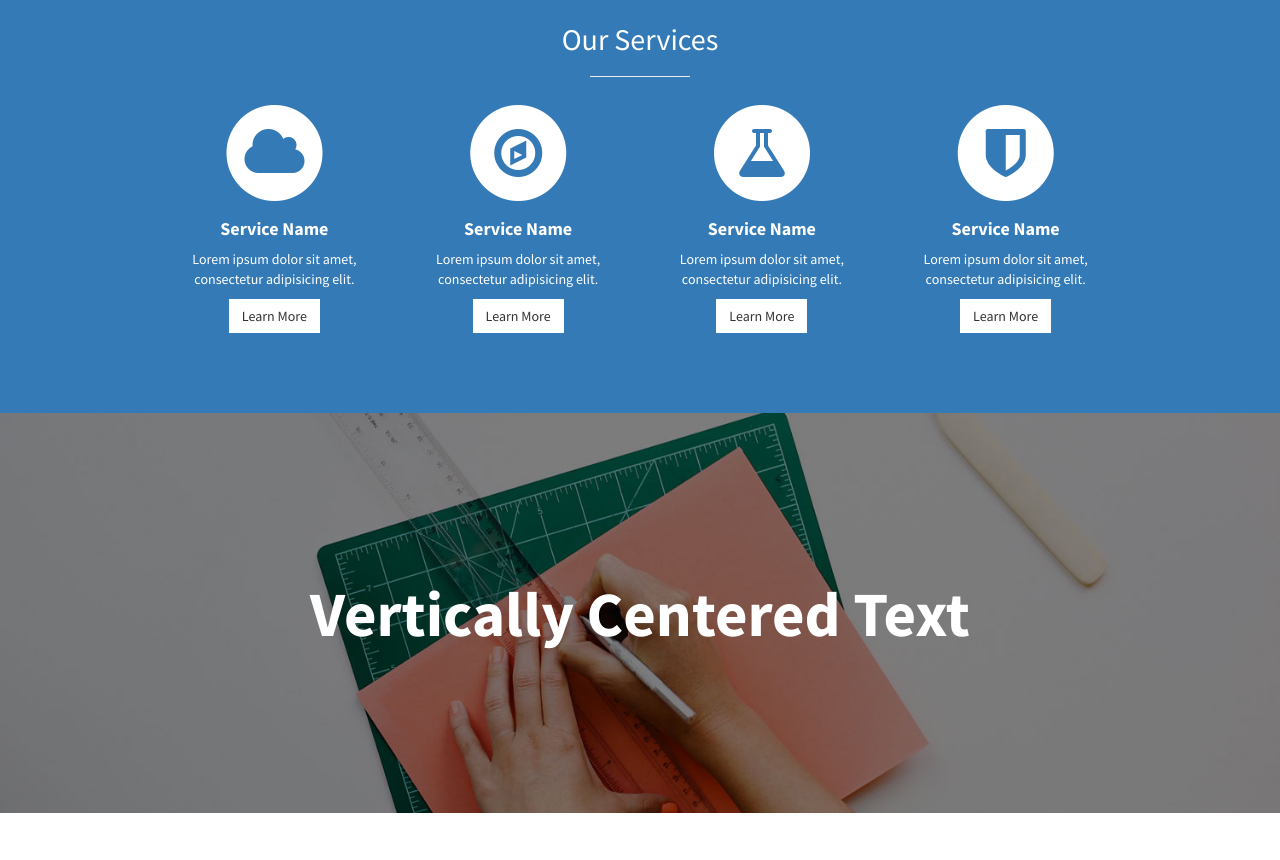
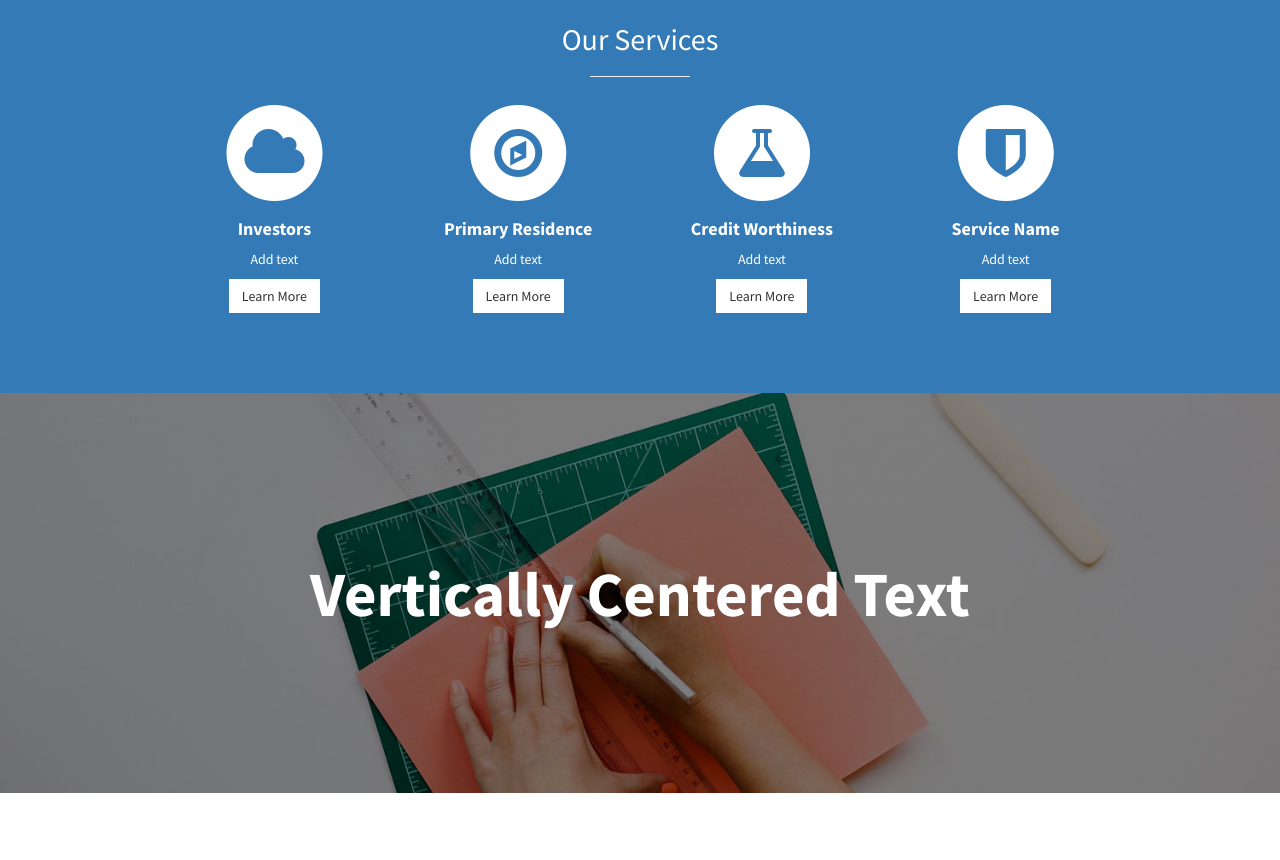
Before and after one commit to home-sliced/home-sliced.github.io, a plain HTML site: page index.html in a window 1280 px wide. Shown: the part 1059-1919 px from the top of the page. Drawn offline with Linux system fonts and the light colour scheme.

Commit message:
fixed names

```diff
--- a/index.html
+++ b/index.html
@@ -98,9 +98,9 @@
                                 <i class="fa fa-cloud fa-stack-1x text-primary"></i>
                             </span>
                                 <h4>
-                                    <strong>Service Name</strong>
+                                    <strong>Investors</strong>
                                 </h4>
-                                <p>Lorem ipsum dolor sit amet, consectetur adipisicing elit.</p>
+                                <p>Add text</p>
                                 <a href="#" class="btn btn-light">Learn More</a>
                             </div>
                         </div>
@@ -111,9 +111,9 @@
                                 <i class="fa fa-compass fa-stack-1x text-primary"></i>
                             </span>
                                 <h4>
-                                    <strong>Service Name</strong>
+                                    <strong>Primary Residence</strong>
                                 </h4>
-                                <p>Lorem ipsum dolor sit amet, consectetur adipisicing elit.</p>
+                                <p>Add text</p>
                                 <a href="#" class="btn btn-light">Learn More</a>
                             </div>
                         </div>
@@ -124,9 +124,9 @@
                                 <i class="fa fa-flask fa-stack-1x text-primary"></i>
                             </span>
                                 <h4>
-                                    <strong>Service Name</strong>
+                                    <strong>Credit Worthiness</strong>
                                 </h4>
-                                <p>Lorem ipsum dolor sit amet, consectetur adipisicing elit.</p>
+                                <p>Add text</p>
                                 <a href="#" class="btn btn-light">Learn More</a>
                             </div>
                         </div>
@@ -139,7 +139,7 @@
                                 <h4>
                                     <strong>Service Name</strong>
                                 </h4>
-                                <p>Lorem ipsum dolor sit amet, consectetur adipisicing elit.</p>
+                                <p>Add text</p>
                                 <a href="#" class="btn btn-light">Learn More</a>
                             </div>
                         </div>
@@ -235,10 +235,10 @@
         <div class="container">
             <div class="row">
                 <div class="col-lg-10 col-lg-offset-1 text-center">
-                    <h4><strong>Start Bootstrap</strong>
+                    <h4><strong>Lean Launchpad</strong>
                     </h4>
-                    <p>3481 Melrose Place
-                        <br>Beverly Hills, CA 90210</p>
+                    <p>HomeSlice
+                        <br>Berkeley, CA 94704</p>
                     <ul class="list-unstyled">
                         <li><i class="fa fa-phone fa-fw"></i> (123) 456-7890</li>
                         <li><i class="fa fa-envelope-o fa-fw"></i> <a href="mailto:name@example.com">name@example.com</a>
```
